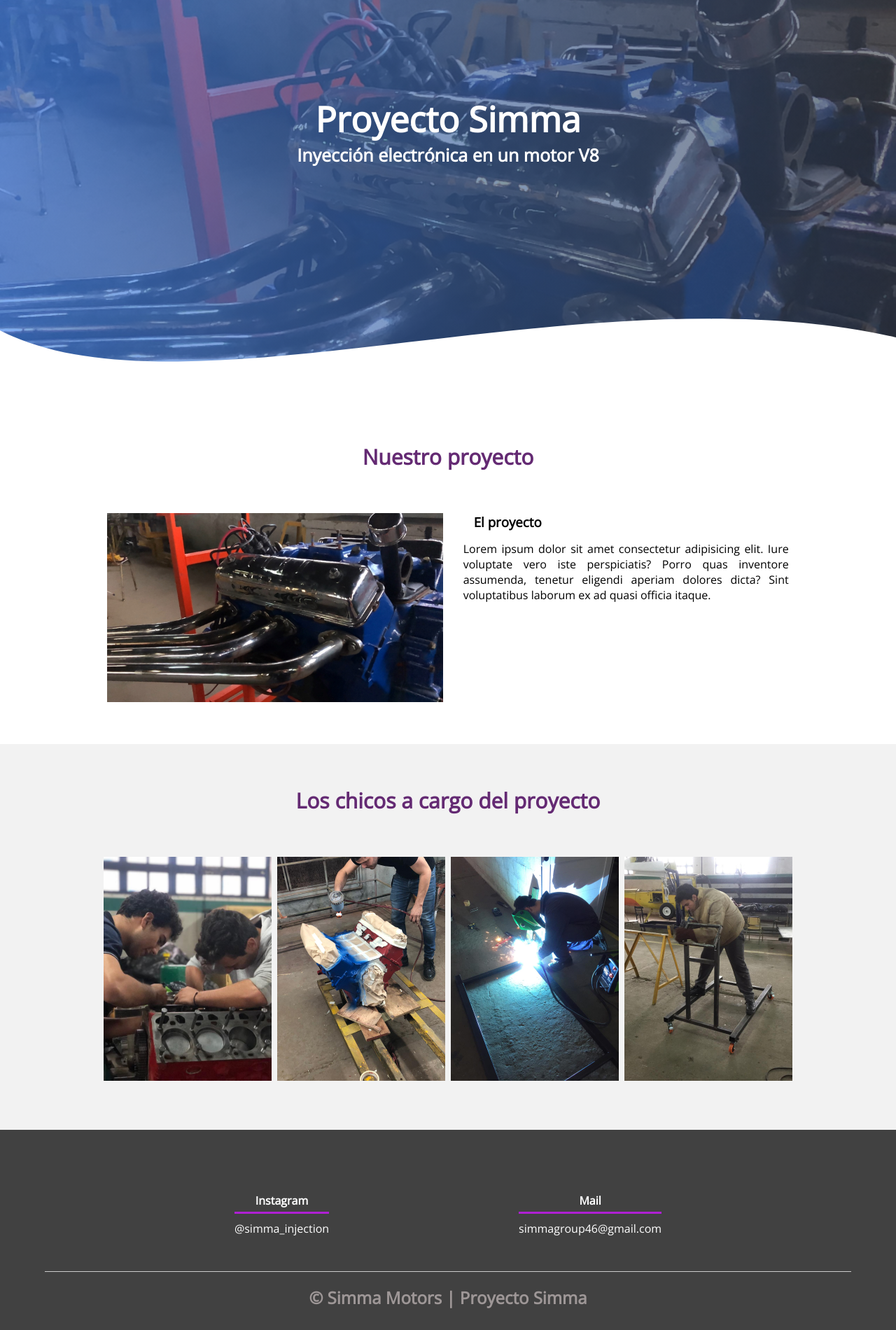
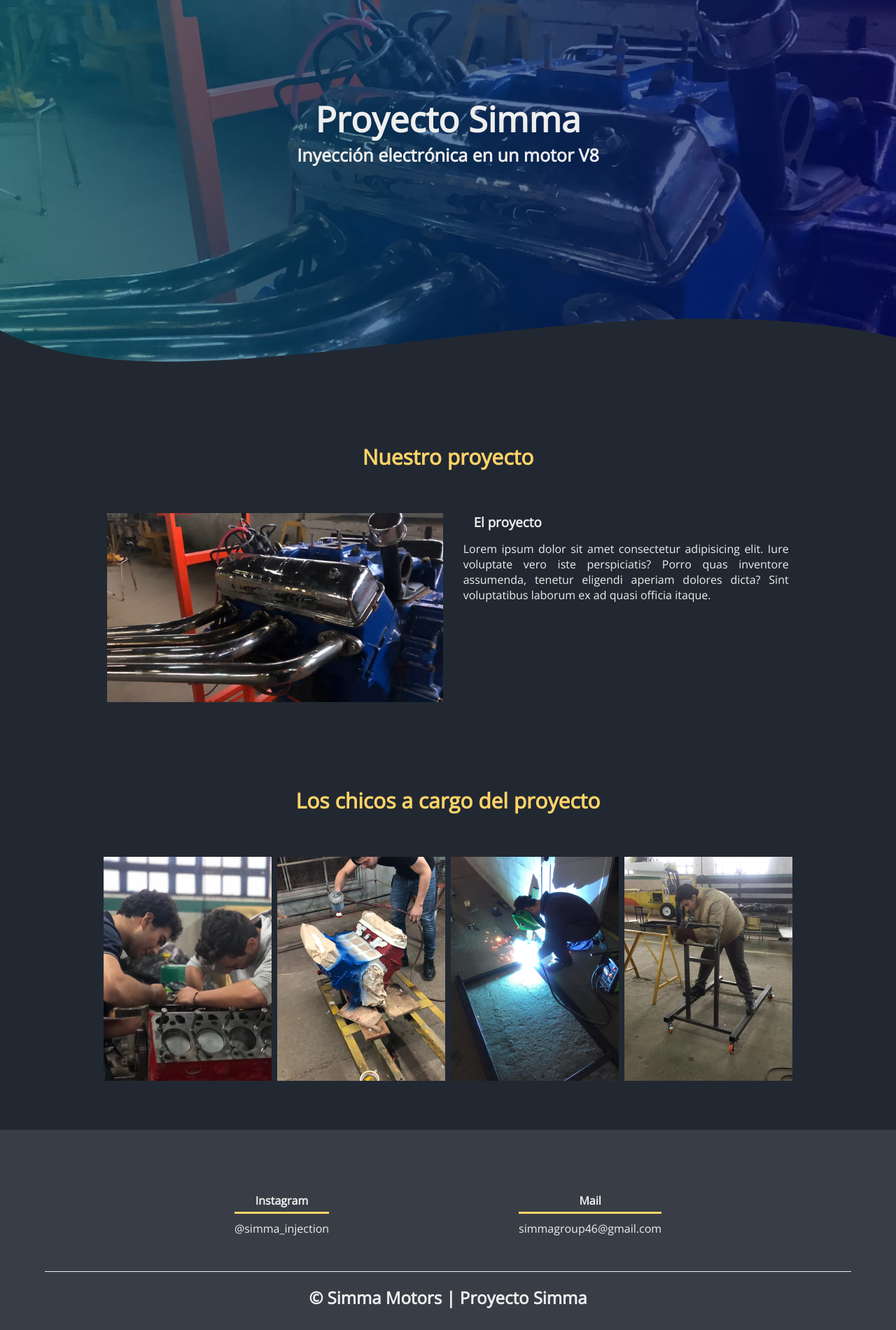
Before and after one commit to SIMMAinjection/web_simma, a plain HTML site: page index.html in a window 1280 px wide. Shown: the part 28-1928 px from the top of the page at 70% size. Drawn offline with nearby package versions, Linux system fonts and the light colour scheme.

Commit message:
Página cambiada a oscuro

```diff
--- a/index.html
+++ b/index.html
@@ -15,7 +15,7 @@
             <h1>Proyecto Simma</h1>
             <h2>Inyección electrónica en un motor V8</h2>
         </section>
-        <div class="wave" style="height: 150px; overflow: hidden;" ><svg viewBox="0 0 500 150" preserveAspectRatio="none" style="height: 100%; width: 100%;"><path d="M0.00,49.98 C103.27,186.03 329.57,-42.91 502.82,61.69 L500.00,150.00 L0.00,150.00 Z" style="stroke: none; fill: #fff;"></path></svg></div>
+        <div class="wave" style="height: 150px; overflow: hidden;" ><svg viewBox="0 0 500 150" preserveAspectRatio="none" style="height: 100%; width: 100%;"><path d="M0.00,49.98 C103.27,186.03 329.57,-42.91 502.82,61.69 L500.00,150.00 L0.00,150.00 Z" style="stroke: none; fill: #222831;"></path></svg></div>
     </header>
     <main>
         <section class="contenedor acerca-del-proyecto">
@@ -28,8 +28,7 @@
                 </div>
             </div>
         </section>
-        <section class="Los-chicos-a-cargo">
-            <div class="contenedor">
+        <section class="contenedor">
             <h2 class="titulo">Los chicos a cargo del proyecto</h2>
             <div class="chicos">
                 <div class="imagen-chicos">
@@ -43,7 +42,6 @@
                 </div>
                 <div class="imagen-chicos">
                     <img src="Fotos/SIMMA-FOTOS/IMG-20191111-WA0035.jpg" alt="">
-                    </div>
                 </div>
             </div>
         </section>
--- a/pagina.css
+++ b/pagina.css
@@ -5,7 +5,8 @@
 }
 
 body{
-    font-family: 'open sans';
+   font-family: 'open sans';
+   background-color: #222831;
 }
 
 .contenedor{
@@ -16,7 +17,7 @@ body{
     overflow: hidden;
 }
 .titulo{
-    color: #642a73;
+    color: #FFD369;
     font-size: 30px;
     text-align: center;
     margin-bottom: 60px;
@@ -29,9 +30,9 @@ body{
  header{
     width: 100%;
     height: 600px;
-    background: #373B44;
-    background: -webkit-linear-gradient(to right, #4286f4ab, #373b44a1), url(./Fotos/IMG_6963.JPG);
-    background: linear-gradient(to right, #4286f4ab, #373b44a1), url(./Fotos/IMG_6963.JPG);
+    background: #222831;
+    background: -webkit-linear-gradient(to right, #04697ea1, #03045Eab), url(./Fotos/IMG_6963.JPG);
+    background: linear-gradient(to right, #04697ea1, #03045Eab), url(./Fotos/IMG_6963.JPG);
     background-size: cover;
     background-attachment: fixed;
     position: relative;
@@ -50,12 +51,12 @@ body{
 
  .textos-header h1{
     font-size: 50px;
-    color: #fff;
+    color: #EEEEEE;
  }
 
  .textos-header h2{
     font-size: 25px;
-    color: #fff;
+    color: #EEEEEE;
  }
 
  .wave{
@@ -83,11 +84,12 @@ body{
 
  .contenedor-texto h3{
     margin-bottom: 15px;
+    color: #EEEEEE;
  }
 
  .contenedor-texto h3 span{
-    background: #4d0686;
-    color: #fff;
+    background: #FFD369;
+    color: #EEEEEE;
     border-radius: 50%;
     display: inline-block;
     text-align: center;
@@ -98,15 +100,9 @@ body{
     padding: 0px 0px 30px 15px;
     font-weight: 300;
     text-align: justify;
+    color: #EEEEEE;
  }
 
-
-
-
-
- .Los-chicos-a-cargo{
-    background: #f2f2f2;
- }
 
  .chicos{
     display: flex;
@@ -133,7 +129,7 @@ body{
 
 
 footer{
-    background: #414141;
+    background: #393E46;
     padding: 90px 0 30px 0;
     margin: auto;
     overflow: hidden;
@@ -145,7 +141,7 @@ footer{
     justify-content: space-evenly;
     margin: auto;
     padding-bottom: 50px;
-    border-bottom: 1px solid #ccc;
+    border-bottom: 1px solid #EEEEEE;
 }
 
 .content-foot{
@@ -153,32 +149,32 @@ footer{
 }
 
 .content-foot h4{
-    color: #fff;
-    border-bottom: 3px solid #af20d3;
+    color: #EEEEEE;
+    border-bottom: 3px solid #FFD369;
     padding-bottom: 5px;
     margin-bottom: 10px;
 }
 
 .content-foot a{
-    color: #fff;
+    color: #EEEEEE;
     text-decoration: none;
 }
 
 .content-foot a:hover{
    tab-size: 12px;
    text-decoration: underline;
-   color: #790cd3;
+   color: #FFD369;
 }
 
 .content-foot p{
-   color: #fff;
+   color: #EEEEEE;
 }
 
 .titulo-final{
     text-align: center;
     font-size: 24px;
     margin: 20px 0 0 0;
-    color: #9e9797;
+    color: #EEEEEE;
 }
 
 @media screen and (max-width:900px){
```
Lines whose indentation alone changed are shown as unchanged.
